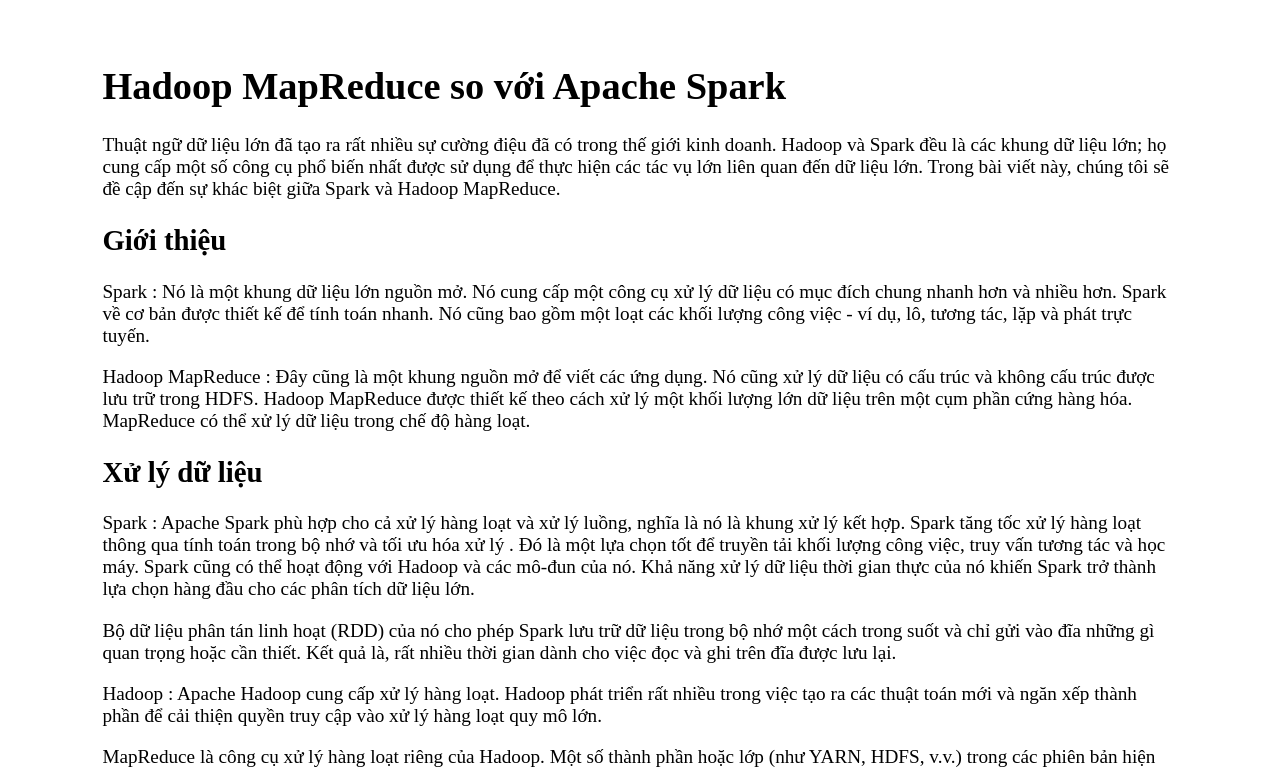
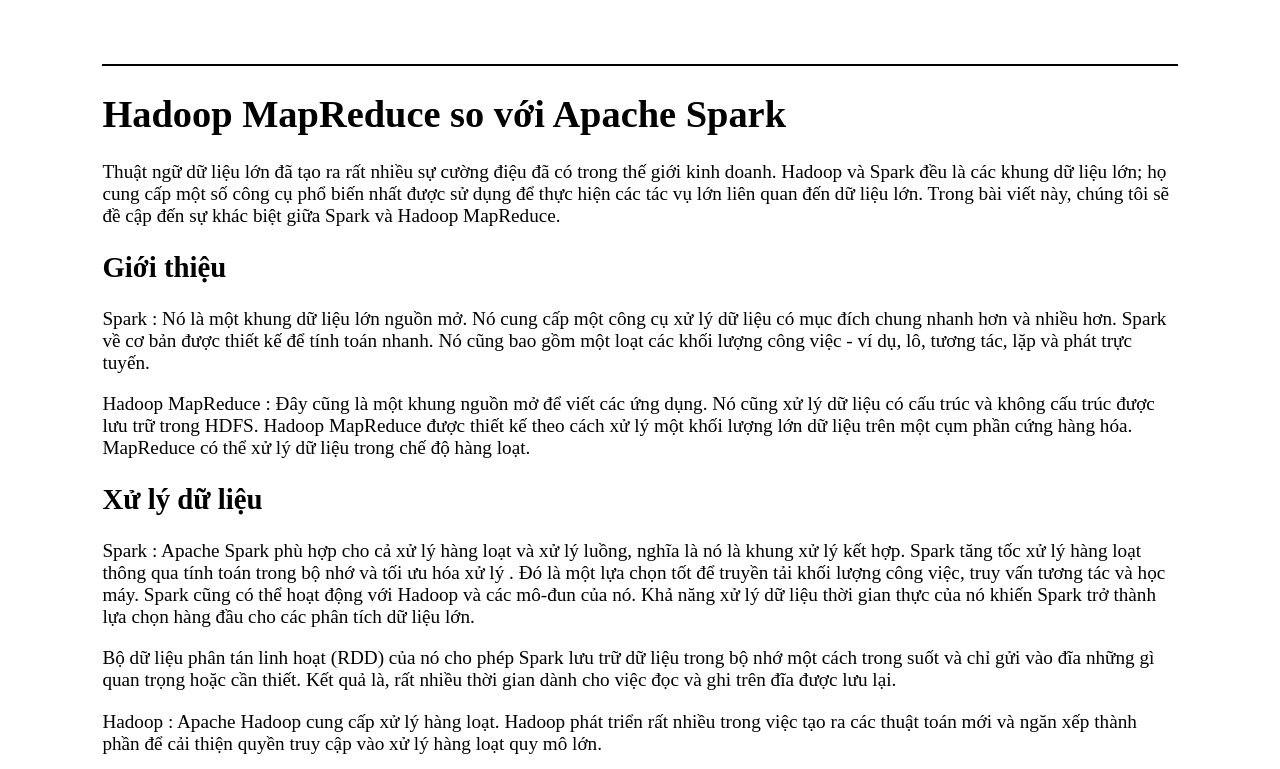
Before and after one commit to ngdangkhoa1911/BigData, a plain HTML site: page index.html in a window 1280 px wide. Shown: the top 769 px of the page. Drawn offline with Linux system fonts and the light colour scheme.

Commit message:
Update index.html

```diff
--- a/index.html
+++ b/index.html
@@ -11,10 +11,13 @@
         font-size: 120%;
         vertical-align: baseline;
       }
+      hr.hr1 {
+        border: 1px solid black;
+      }
     </style>
   </head>
   <body>
-
+      <hr class = "hr1"></hr>
       <h1> Hadoop MapReduce so với Apache Spark </h1>
         <p>Thuật ngữ dữ liệu lớn đã tạo ra rất nhiều sự cường điệu đã có trong thế giới kinh doanh. Hadoop và Spark đều là các khung dữ liệu lớn; họ cung cấp một số công cụ phổ biến nhất được sử dụng để thực hiện các tác vụ lớn liên quan đến dữ liệu lớn. Trong bài viết này, chúng tôi sẽ đề cập đến sự  khác biệt giữa Spark và Hadoop MapReduce. </p>
       <h2>Giới thiệu</h2>
```
